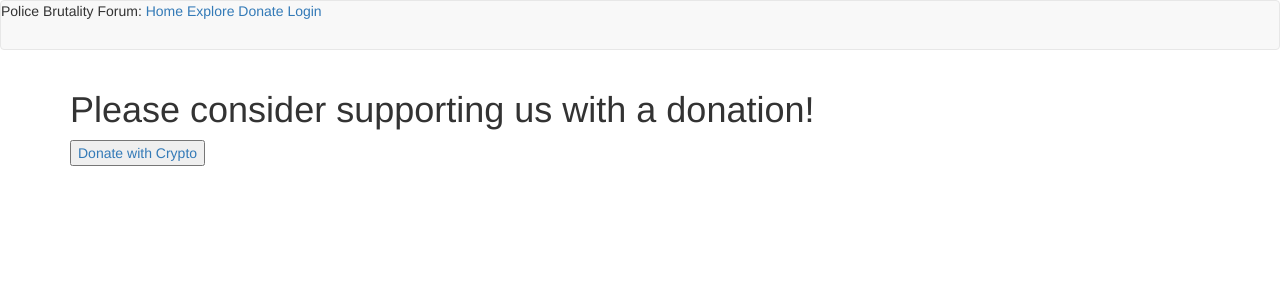
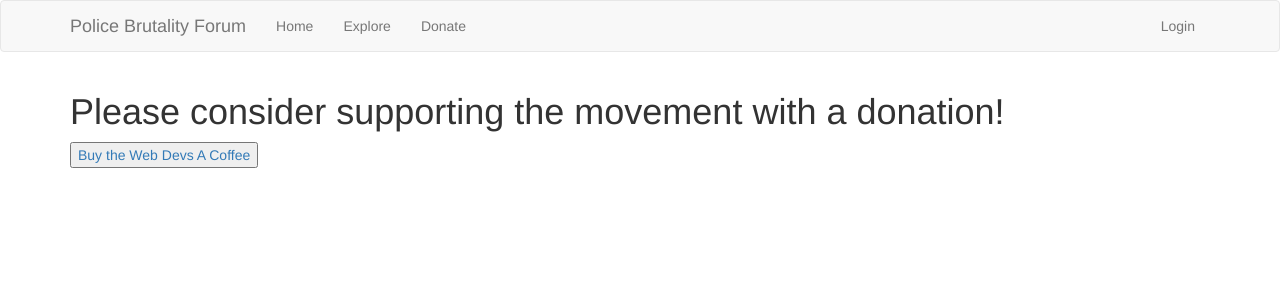
Before and after one commit to Dhruv-Batra/PB-Forum, a Flask app: page /donation in a window 1280 px wide. Shown: the top 300 px of the page. Run offline with Flask 2, Linux system fonts and the light colour scheme; some libraries are stand-ins or nearby versions.

Commit message:
Navbar/Liscense

```diff
--- a/app/templates/base.html
+++ b/app/templates/base.html
@@ -10,16 +10,33 @@
 
 {%block navbar%}
     <nav class="navbar navbar-default">
-        Police Brutality Forum:
-        <a href="{{ url_for('index') }}">Home</a>
-        <a href="{{url_for('forum')}}">Explore</a>
-        <a href="{{url_for('donation')}}">Donate</a>
-        {% if current_user.is_anonymous %}
-        <a href="{{ url_for('login') }}">Login</a>
-        {% else %}
-        <a href="{{ url_for('user', username=current_user.username) }}">Profile</a>
-        <a href="{{ url_for('logout') }}">Logout</a>
-        {% endif %}
+        <div class="container">
+            <div class="navbar-header">
+                <button type="button" class="navbar-toggle collapsed" data-toggle="collapse" data-target="#bs-example-navbar-collapse-1" aria-expanded="false">
+                    <span class="sr-only">Toggle navigation</span>
+                    <span class="icon-bar"></span>
+                    <span class="icon-bar"></span>
+                    <span class="icon-bar"></span>
+                    <span class="icon-bar"></span>
+                </button>
+                <a class="navbar-brand" href="{{ url_for('index') }}">Police Brutality Forum</a>
+            </div>
+            <div class="collapse navbar-collapse" id="bs-example-navbar-collapse-1">
+                <ul class="nav navbar-nav">
+                    <li><a href="{{ url_for('index') }}">Home</a></li>
+                    <li><a href="{{ url_for('forum') }}">Explore</a></li>
+                    <li><a href="{{ url_for('donation') }}">Donate</a></li>
+                </ul>
+                <ul class="nav navbar-nav navbar-right">
+                    {% if current_user.is_anonymous %}
+                    <li><a href="{{ url_for('login') }}">Login</a></li>
+                    {% else %}
+                    <li><a href="{{ url_for('user', username=current_user.username) }}">Profile</a></li>
+                    <li><a href="{{ url_for('logout') }}">Logout</a></li>
+                    {% endif %}
+                </ul>
+            </div>
+        </div>
     </nav>
 {%endblock%}
 
--- a/app/templates/donation.html
+++ b/app/templates/donation.html
@@ -2,14 +2,14 @@
 
 {% block app_content %}
     {%if current_user.is_anonymous%}
-    <h1>Please consider supporting us with a donation!</h1>
+    <h1>Please consider supporting the movement with a donation!</h1>
     {%else%}
-    <h1>Hi {{ current_user.username }}, please consider supporting BLM with a donation!</h1>
+    <h1>Hi {{ current_user.username }}, please consider supporting the movement with a donation!</h1>
     {%endif%}
     <div>
         <a class="donate-with-crypto"
            href="https://commerce.coinbase.com/checkout/6da189f179bc31">
-        <button><span>Donate with Crypto</span></button></a>
+        <button><span>Buy the Web Devs A Coffee</span></button></a>
         <script src="https://commerce.coinbase.com/v1/checkout.js">
         </script>
       </div>
--- a/app/templates/login.html
+++ b/app/templates/login.html
@@ -2,7 +2,7 @@
 {% import 'bootstrap/wtf.html' as wtf %}
 
 {% block app_content %}
-    <p>This forum was made to help support the Black Lives Matter Movement. Here you will find a forum where anyone and everyone can share their experiences with police brutality. People can also share important resources they believe supporters should see. Besides this, you can also learn about and donate to different BLM charities.</p>
+    <p>This forum was made to help support the Black Lives Matter Movement. Here you will find a forum where anyone and everyone can share their experiences with police brutality. People can also share important resources they believe supporters should see.</p>
     <hr>
     <h1>Sign In</h1>
     <div class="row">
```
Also changed, not shown: app/liscense.txt (added, +20 -0 lines).
